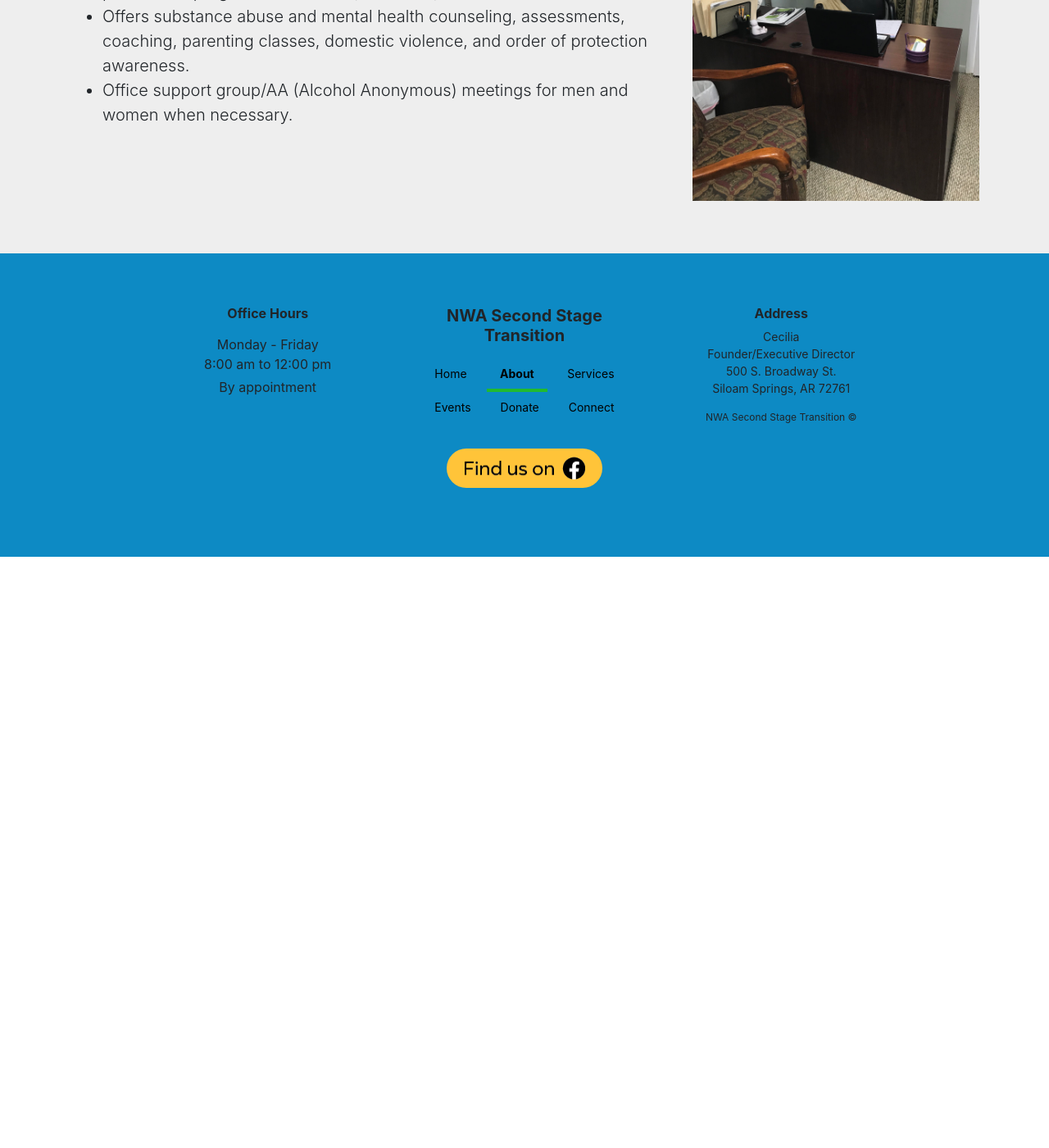
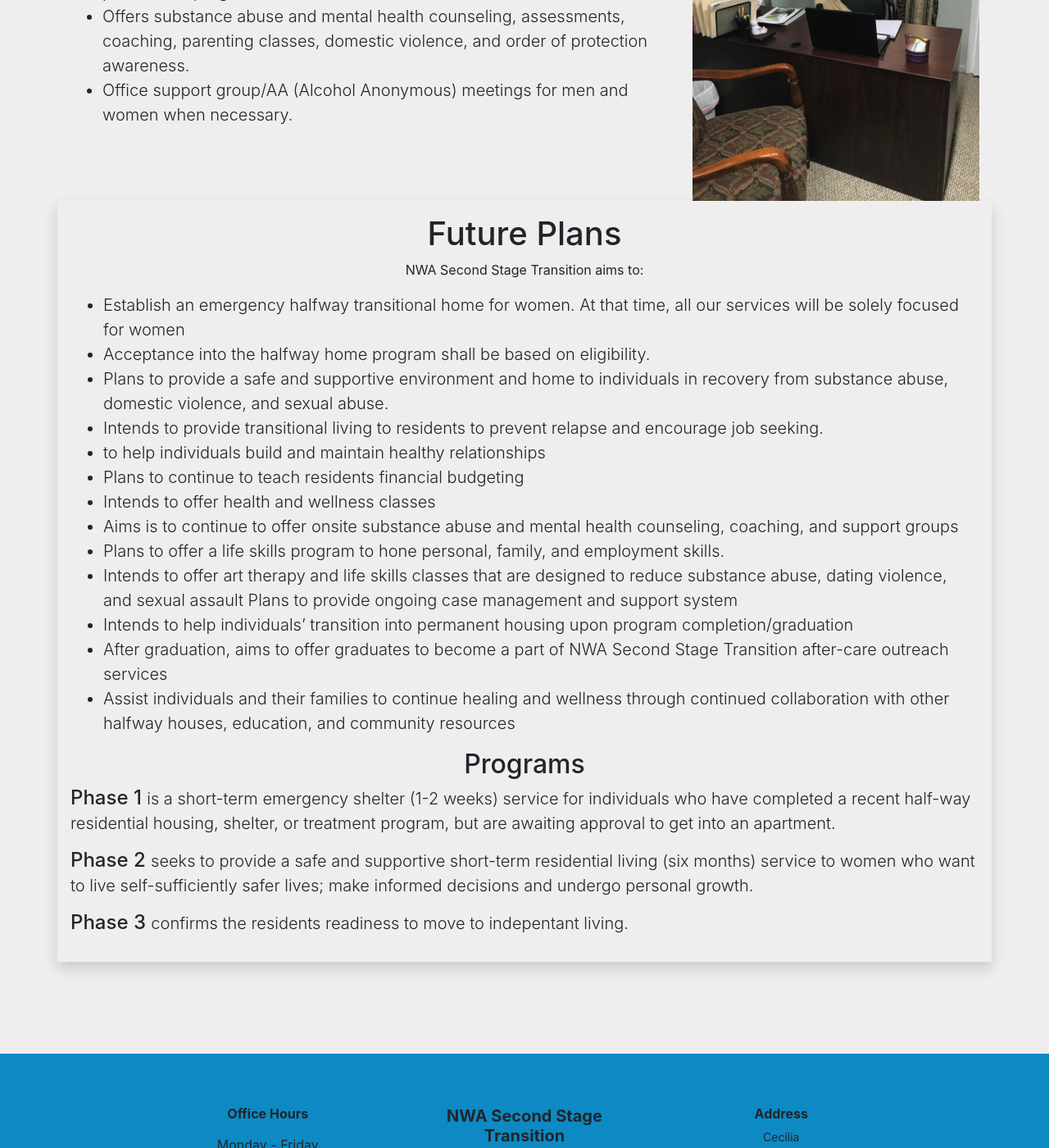
Before and after one commit to nwa-second-stage-transition/nwa-second-stage-transition.github.io, a Jekyll site: the page about.html, which Jekyll copies as it is, in a window 1280 px wide and 1400 px high, scrolled down 909 px. Shown: the whole window at 82% size. Built offline with Jekyll 4.4.1, drawn with Linux system fonts in a browser that asks for light colours; nearby versions of some CDN libraries; before the commit the page ends 1588 px from its top, so only the background shows below that.

Commit message:
started to add in future plans

```diff
--- a/about.html
+++ b/about.html
@@ -133,6 +133,72 @@
       </div>
     </div>
   </div>
+  <div class="d-flex text-center container justify-content-center">
+    <div class="row">
+      <div class="col-sm-12 col-md-12 shadow p-3 mb-5">
+
+
+
+
+        <h1 class="text-center">Future Plans</h1>
+        <p>NWA Second Stage Transition aims to: </p>
+        <ul>
+          <li class="lead text-left">Establish an emergency halfway transitional home for women. At
+that time, all our services will be solely focused for women</li>
+          <li class="lead text-left">Acceptance into the halfway home program shall be based on eligibility.</li>
+          <li class="lead text-left">Plans to provide a safe and supportive environment and home to individuals
+in recovery from substance abuse, domestic violence, and sexual abuse.</li>
+          <li class="lead text-left">Intends to provide transitional living to residents to prevent relapse and
+encourage job seeking.</li>
+          <li class="lead text-left">to help individuals build and maintain healthy relationships</li>
+          <li class="lead text-left">Plans to continue to teach residents financial budgeting</li>
+          <li class="lead text-left">Intends to offer health and wellness classes</li>
+          <li class="lead text-left">Aims is to continue to offer onsite substance abuse and mental health
+counseling, coaching, and support groups</li>
+          <li class="lead text-left">Plans to offer a life skills program to hone personal, family, and employment
+skills.</li>
+          <li class="lead text-left">Intends to offer art therapy and life skills classes that are designed to reduce
+substance abuse, dating violence, and sexual assault Plans to provide
+ongoing case management and support system </li>
+          <li class="lead text-left">Intends to help individuals’ transition into permanent housing upon program
+completion/graduation</li>
+          <li class="lead text-left">After graduation, aims to offer graduates to become a part of NWA Second
+Stage Transition after-care outreach services</li>
+          <li class="lead text-left">Assist individuals and their families to continue healing and wellness through continued
+collaboration with other halfway houses, education, and community resources</li>
+        </ul>
+
+
+
+
+
+
+
+        <h2 class="text-center">Programs</h2>
+        <p class="lead text-left">
+          <strong class="h4">
+          Phase 1
+          </strong>
+          is a short-term emergency shelter (1-2 weeks) service for individuals who have completed a recent
+          half-way residential housing, shelter, or treatment program, but are awaiting approval to get into
+          an apartment.
+        </p>
+        <p class="lead text-left">
+          <strong class="h4">
+          Phase 2
+          </strong>
+          seeks to provide a safe and supportive short-term residential living (six months) service to women
+          who want to live self-sufficiently safer lives; make informed decisions and undergo personal growth.
+        </p>
+        <p class="lead text-left">
+          <strong class="h4">
+          Phase 3
+          </strong>
+          confirms the residents readiness to move to indepentant living.
+        </p>
+      </div>
+    </div>
+  </div>
 </main>
 
     </div>
```
